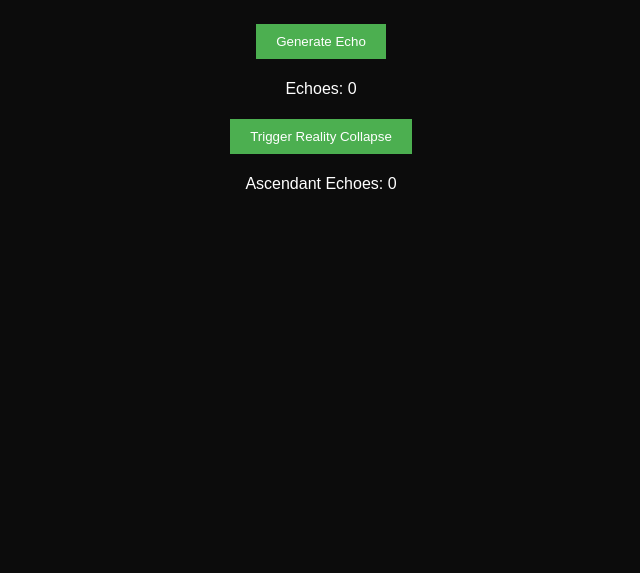
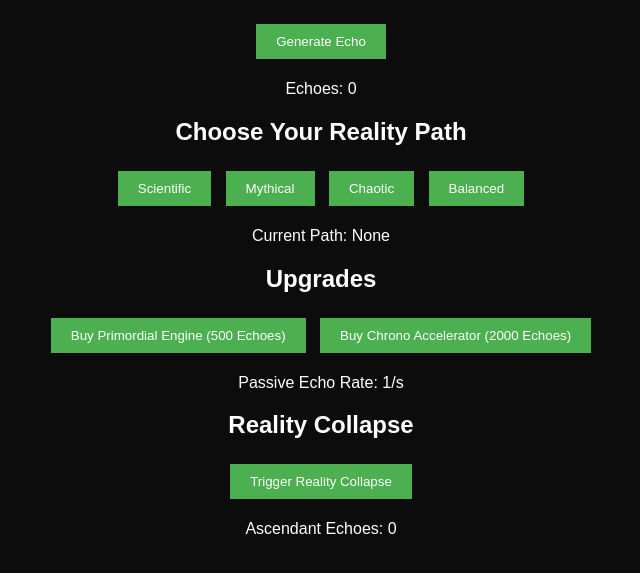
Before and after one commit to Jaedonh/echoes_of_creation, a plain HTML site: page index.html in a window 1280 px wide. Shown: the part 61-634 px from the top of the page, without its empty margins (319-959 px from the left). Drawn offline with Linux system fonts and the light colour scheme.

Commit message:
Update index.html

```diff
--- a/index.html
+++ b/index.html
@@ -9,9 +9,30 @@
 <body>
     <div id="game">
         <h1>Echoes of Creation</h1>
+
+        <!-- Echo Generation -->
         <button id="echoButton">Generate Echo</button>
         <p>Echoes: <span id="echoCount">0</span></p>
-        <button id="collapseButton">Trigger Reality Collapse</button>
+
+        <!-- Reality Path Selection -->
+        <div id="pathSelection">
+            <h2>Choose Your Reality Path</h2>
+            <button onclick="selectPath('scientific')">Scientific</button>
+            <button onclick="selectPath('mythical')">Mythical</button>
+            <button onclick="selectPath('chaotic')">Chaotic</button>
+            <button onclick="selectPath('balanced')">Balanced</button>
+        </div>
+        <p>Current Path: <span id="currentPath">None</span></p>
+
+        <!-- Upgrades & Automation -->
+        <h2>Upgrades</h2>
+        <button onclick="purchaseUpgrade(1)">Buy Primordial Engine (500 Echoes)</button>
+        <button onclick="purchaseUpgrade(2)">Buy Chrono Accelerator (2000 Echoes)</button>
+        <p>Passive Echo Rate: <span id="echoRate">1</span>/s</p>
+
+        <!-- Reality Collapse (Prestige) -->
+        <h2>Reality Collapse</h2>
+        <button id="collapseButton" onclick="collapseReality()">Trigger Reality Collapse</button>
         <p>Ascendant Echoes: <span id="ascendantCount">0</span></p>
     </div>
 
```
